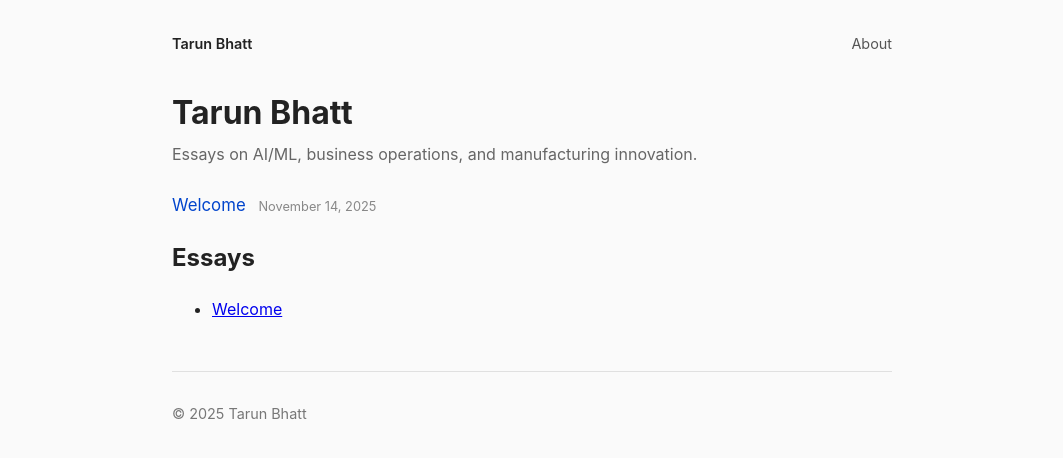
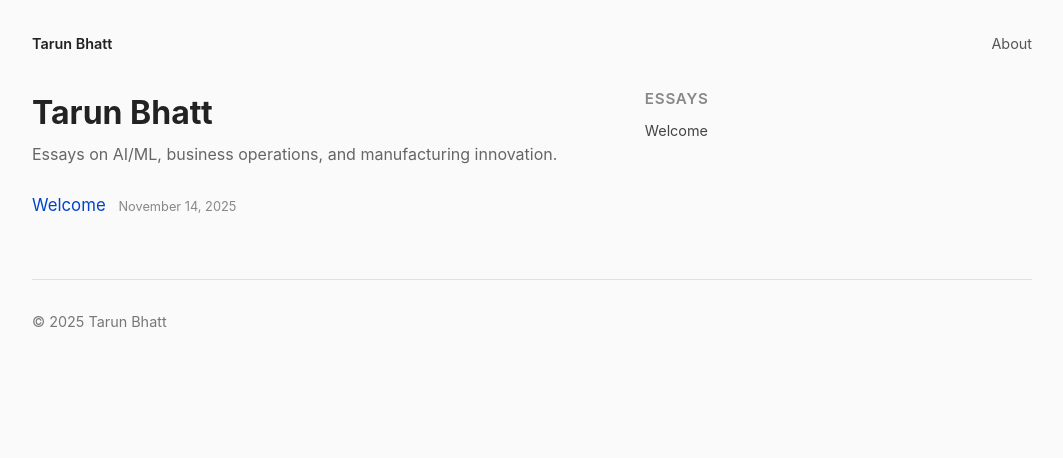
Before and after one commit to rimkute/blog, a Jekyll site: the page built from index.html, in a window 1280 px wide. Shown: the top 458 px of the page, without its empty margins (108-1171 px from the left). Built offline with Jekyll 4.4.1, drawn with Linux system fonts in a browser that asks for light colours.

Commit message:
Adjust layout and styles for responsiveness
Updated layout styles and added responsive design for mobile.

```diff
--- a/assets/css/main.css
+++ b/assets/css/main.css
@@ -7,12 +7,14 @@ html, body {
   background: #fafafa;
 }
 
+/* Outer wrapper */
 .site-wrapper {
-  max-width: 720px;
+  max-width: 1000px;
   margin: 0 auto;
   padding: 2rem 1.25rem 3rem 1.25rem;
 }
 
+/* Header and footer */
 .site-header,
 .site-footer {
   display: flex;
@@ -21,6 +23,12 @@ html, body {
   margin-bottom: 2rem;
   font-size: 0.9rem;
   color: #777;
+}
+
+.site-footer {
+  margin-top: 3rem;
+  border-top: 1px solid #e0e0e0;
+  padding-top: 1rem;
 }
 
 .site-name {
@@ -39,6 +47,55 @@ html, body {
   text-decoration: underline;
 }
 
+/* Two column layout: main + sidebar */
+.layout {
+  display: flex;
+  align-items: flex-start;
+  gap: 2rem;
+}
+
+/* Main content column */
+.site-content {
+  flex: 3;
+}
+
+/* Sidebar column */
+.sidebar {
+  flex: 2;
+  font-size: 0.9rem;
+  color: #555;
+}
+
+.sidebar-title {
+  margin-top: 0;
+  margin-bottom: 0.5rem;
+  font-size: 0.95rem;
+  font-weight: 600;
+  text-transform: uppercase;
+  letter-spacing: 0.05em;
+  color: #888;
+}
+
+.sidebar-list {
+  list-style: none;
+  padding: 0;
+  margin: 0;
+}
+
+.sidebar-item {
+  margin-bottom: 0.35rem;
+}
+
+.sidebar-link {
+  text-decoration: none;
+  color: #444;
+}
+
+.sidebar-link:hover {
+  text-decoration: underline;
+}
+
+/* Site title and tagline on home */
 .site-title {
   font-size: 2rem;
   margin: 0 0 0.25rem 0;
@@ -49,6 +106,7 @@ html, body {
   color: #666;
 }
 
+/* Post list on home */
 .post-list {
   list-style: none;
   padding: 0;
@@ -76,6 +134,7 @@ html, body {
   color: #888;
 }
 
+/* Individual post and page styles */
 .post-title {
   margin-bottom: 0.25rem;
 }
@@ -95,8 +154,22 @@ html, body {
   margin-bottom: 1.5rem;
 }
 
-.site-footer {
-  margin-top: 3rem;
-  border-top: 1px solid #e0e0e0;
-  padding-top: 1rem;
+/* Basic typography tweaks */
+a {
+  color: inherit;
 }
+
+a:hover {
+  color: #0044cc;
+}
+
+/* Stack columns on small screens */
+@media (max-width: 800px) {
+  .layout {
+    flex-direction: column;
+  }
+
+  .sidebar {
+    order: -1; /* move sidebar above content on mobile */
+  }
+}
```
